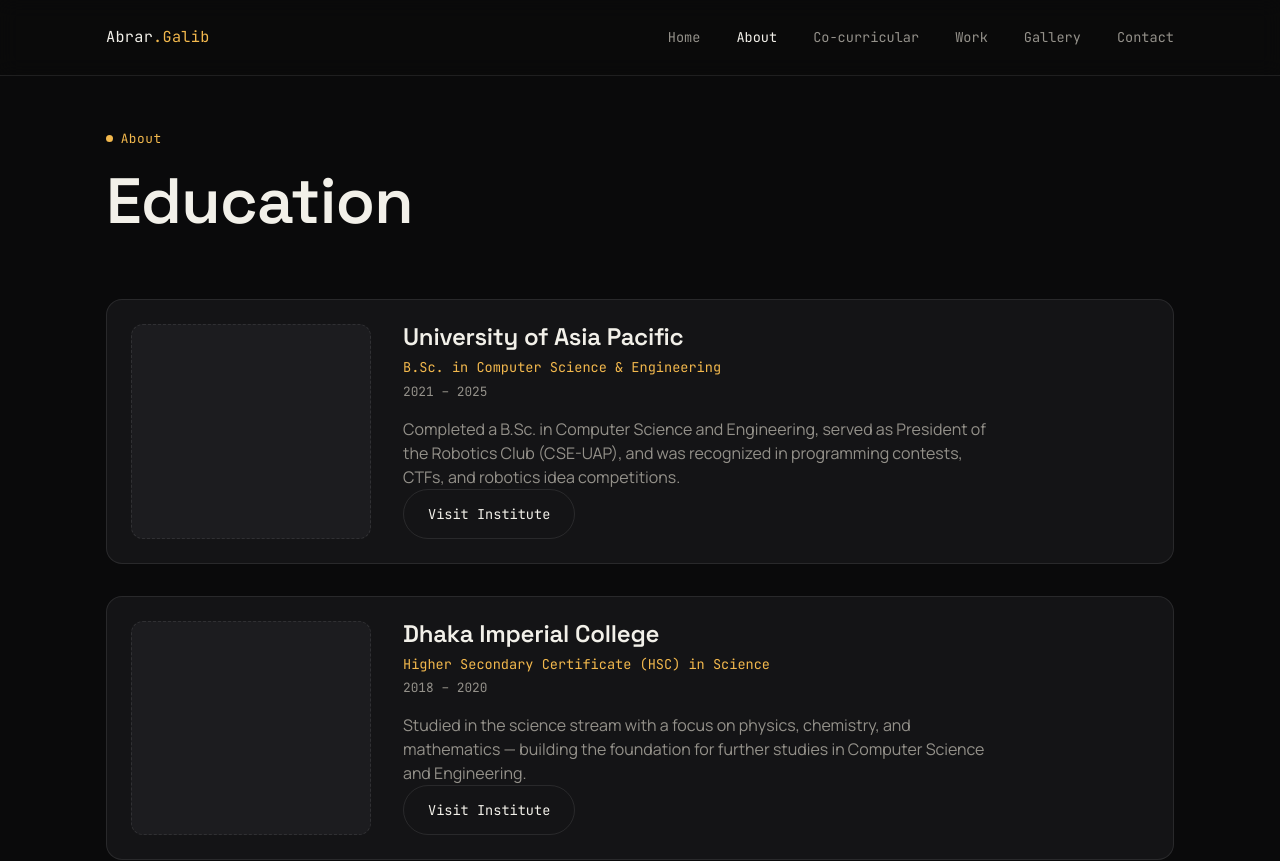
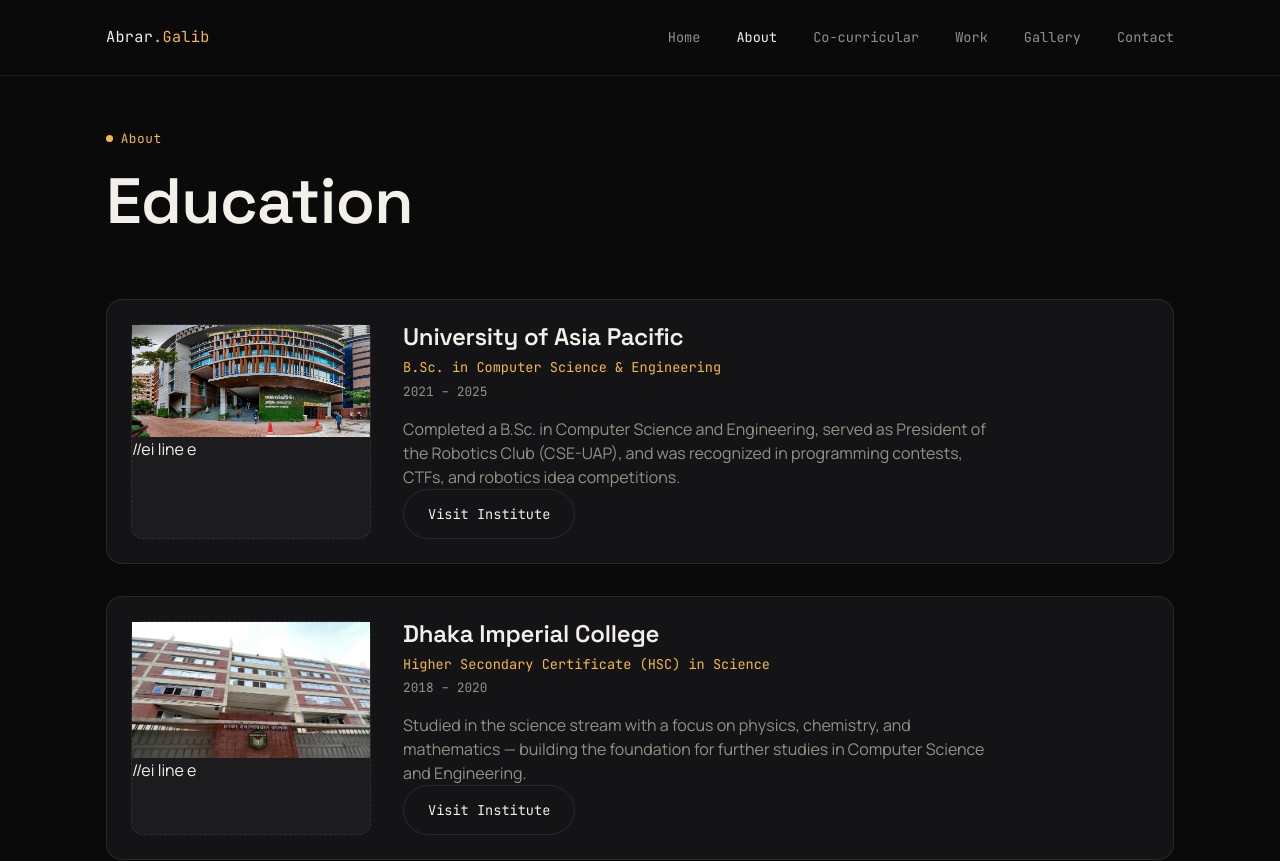
Before and after one commit to Abra0789/Portfolio, a React (Vite) app: page /about/education in a window 1280 px wide. Shown: the top 861 px of the page. Built offline with nearby package versions, Linux system fonts and the light colour scheme.

Commit message:
education image added

```diff
--- a/src/pages/Education.jsx
+++ b/src/pages/Education.jsx
@@ -1,4 +1,7 @@
 import Reveal from '../components/Reveal'
+import uapImage from '../images/education/uap.webp'
+import dhakaImperialImage from '../images/education/dhaka-imperial.webp'
+import nationalIdealImage from '../images/education/national-ideal.jfif'
 
 const education = [
   {
@@ -7,8 +10,8 @@
     period: '2021 – 2025',
     description:
       'Completed a B.Sc. in Computer Science and Engineering, served as President of the Robotics Club (CSE-UAP), and was recognized in programming contests, CTFs, and robotics idea competitions.',
-  link: 'https://cse.uap-bd.edu/',   // general uap-bd.edu na, CSE department-er nijer site
-  image: 'https://cse.uap-bd.edu/wp-content/uploads/2021/06/cse-uap-logo.png',
+    link: 'https://cse.uap-bd.edu/',
+    image: uapImage,
   },
   {
     institution: 'Dhaka Imperial College',
@@ -16,7 +19,8 @@
     period: '2018 – 2020',
     description:
       'Studied in the science stream with a focus on physics, chemistry, and mathematics — building the foundation for further studies in Computer Science and Engineering.',
-    link: 'https://imperialcollege.edu.bd/',
+    link: 'https://www.imperialcollege.edu.bd/',
+    image: dhakaImperialImage,
   },
   {
     institution: 'National Ideal School',
@@ -25,6 +29,7 @@
     description:
       'Studied in the science stream, developing an early foundation in physics, chemistry, and mathematics.',
     link: 'https://nationalidealschool.edu.bd/',
+    image: nationalIdealImage,
   },
 ]
 
@@ -39,7 +44,9 @@
       <div className="edu-list">
         {education.map((item, i) => (
           <Reveal as="article" className="edu-card" delay={Math.min(i * 0.08, 0.25)} key={item.institution}>
-            <div className="edu-card__photo-slot">{/* certificate/campus photo pore ei-khane */}</div>
+            <div className="edu-card__photo-slot">
+              {item.image && <img src={item.image} alt={item.institution} />}//ei line e
+            </div>
             <div className="edu-card__body">
               <h2>{item.institution}</h2>
               <p className="edu-card__degree">{item.degree}</p>
```
Also changed, not shown: src/images/education/dhaka-imperial.webp (added), src/images/education/national-ideal.jfif (added). Lines whose indentation alone changed are shown as unchanged.
